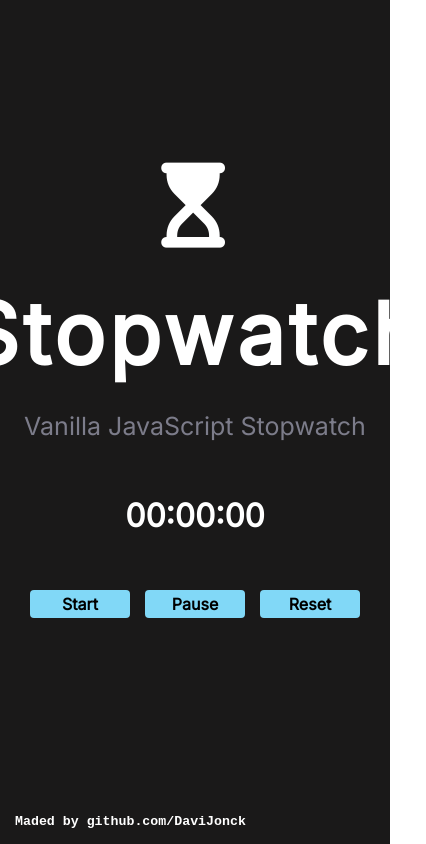
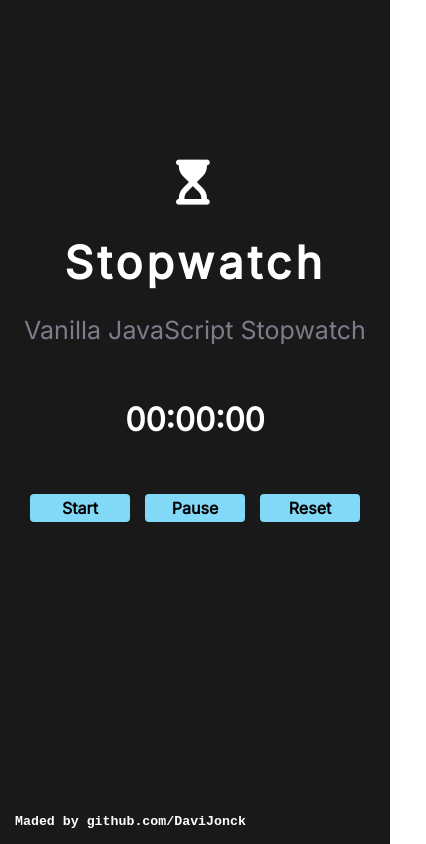
Before and after one commit to DaviJonck/ProjetoCronometroJS, a plain HTML site: page index.html in a window 390 px wide. Shown: the whole page, 426 px wide, since content can reach past the window. Drawn offline with Linux system fonts and the light colour scheme.

Commit message:
Responsive Update

```diff
--- a/style.css
+++ b/style.css
@@ -21,6 +21,8 @@
     text-align: center;
 
     padding-top: 155px;
+
+    flex-wrap: wrap;
 }
 
 
@@ -50,6 +52,9 @@
     display: flex;
     gap: 15px;
 
+    flex-wrap: wrap;
+    align-items: center;
+    justify-content: center;
     margin-top: 55px;
 }
 
@@ -89,3 +94,13 @@
     font-family: 'Courier New', Courier, monospace;
 
 }
+
+
+@media (max-width: 600px) {
+    .infos h1 {
+        font-size: 45px;
+        letter-spacing: 4px;
+    }
+
+
+}
```
